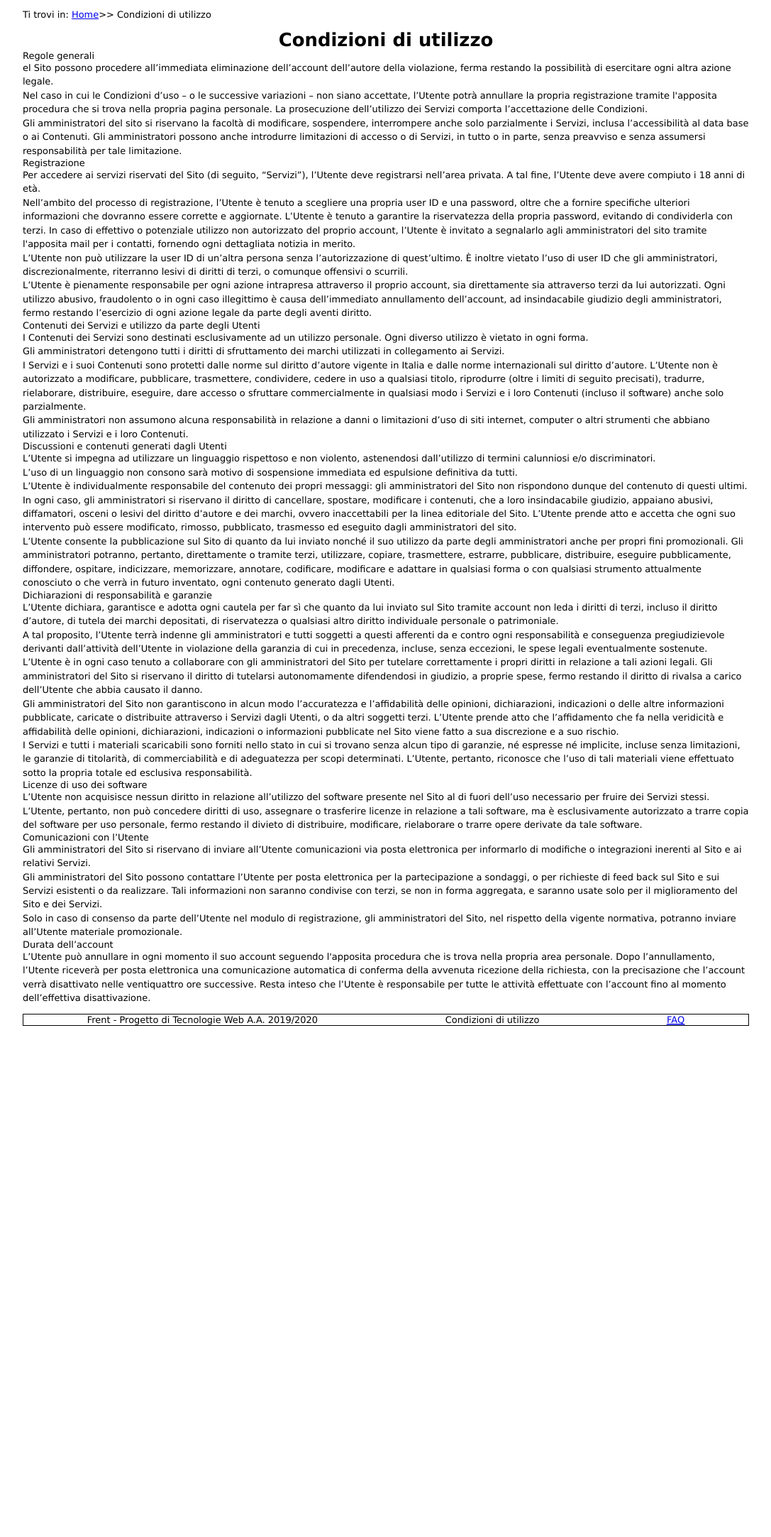
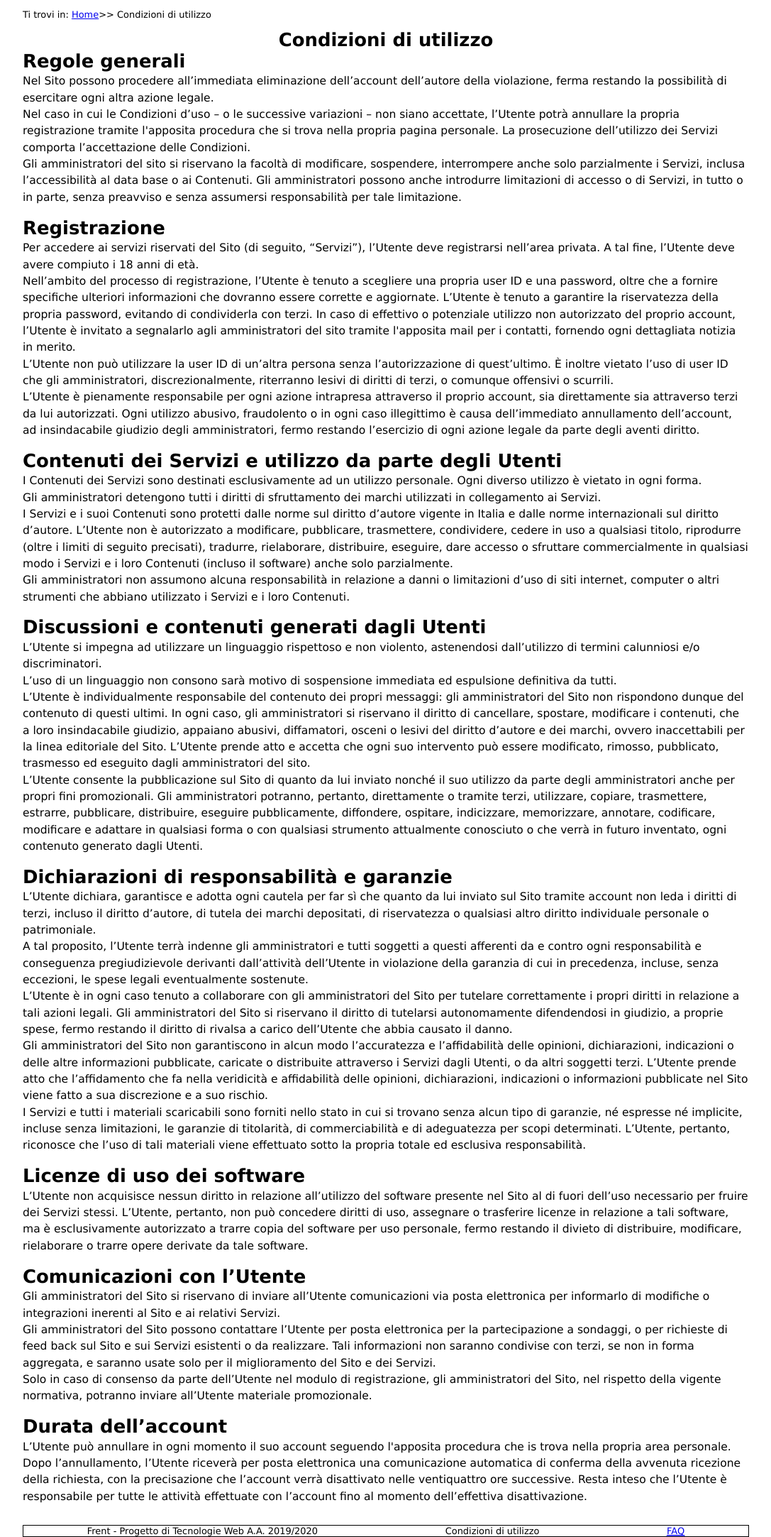
Before and after one commit to GiulioUmbrella/FRENT, a PHP site: page /html/condizioni_di_utilizzo.html in a window 1280 px wide. Shown: the part 47-2212 px from the top of the page at 71% size, without its empty margins (96-1183 px from the left). Before the commit the page ends 1492 px from the top, so only its background shows below. Run offline with PHP 8.4, Linux system fonts and the light colour scheme.

Commit message:
#128 #127 aggiunto stile a faq e condizioni

```diff
--- a/css/main.css
+++ b/css/main.css
@@ -205,6 +205,24 @@ text-align:center;
 .list_comment dt{
     margin-bottom:0.1em;
 }
+
+/* Liste per FAQ e condizioni di utilizzo*/
+
+.list_pagina_statica dt {
+  font-size: 2em;
+  font-weight: bold;
+}
+
+
+.list_pagina_statica dd {
+  border: none;
+  min-height:auto;
+  font-size: 1.2em;
+}
+
+
+
+
 
 /* -----------------Form----------------- */
 .form{
--- a/html/condizioni_di_utilizzo.html
+++ b/html/condizioni_di_utilizzo.html
@@ -36,12 +36,12 @@
         Condizioni di utilizzo</p>
 </div>
 
-<div  id="content">
+<div  id="content" class="list list_pagina_statica">
     <h1>Condizioni di utilizzo</h1>
     <dl>
         <dt>Regole generali</dt>
         <dd>
-            <p>el Sito possono procedere all’immediata eliminazione dell’account dell’autore della violazione, ferma restando la possibilità di esercitare ogni altra azione legale.</p>
+            <p>Nel Sito possono procedere all’immediata eliminazione dell’account dell’autore della violazione, ferma restando la possibilità di esercitare ogni altra azione legale.</p>
             <p>Nel caso in cui le Condizioni d’uso – o le successive variazioni – non siano accettate, l’Utente potrà annullare la propria registrazione tramite l'apposita procedura che si trova nella propria pagina personale. La prosecuzione dell’utilizzo dei Servizi comporta l’accettazione delle Condizioni.</p>
             <p>Gli amministratori del sito si riservano la facoltà di modificare, sospendere, interrompere anche solo parzialmente i Servizi, inclusa l’accessibilità al data base o ai Contenuti. Gli amministratori possono anche introdurre limitazioni di accesso o di Servizi, in tutto o in parte, senza preavviso e senza assumersi responsabilità per tale limitazione.</p>
         </dd>
--- a/html/faq.html
+++ b/html/faq.html
@@ -2,7 +2,7 @@
 <html xmlns="http://www.w3.org/1999/xhtml" xml:lang="it" lang="it">
 <head>
     <meta http-equiv="Content-Type" content="text/html charset=utf-8"/>
-    <title>Condizioni di utilizzo - Frent</title>
+    <title>FAQ - Frent</title>
 
     <meta name="description" content="Condizioni di utilizzo del popolare sito di affitto case"/>
     <meta name="keyword" content="Case,Affitto"/>
@@ -36,7 +36,7 @@
         <abbr title="Frequently Asked Question">F.A.Q</abbr></p>
 </div>
 
-<div  id="content">
+<div  id="content" class="list list_pagina_statica">
     <h1><abbr title="Frequently Asked Question">F.A.Q</abbr></h1>
     <dl>
         <dt>Cos'è Frent?</dt>
```
